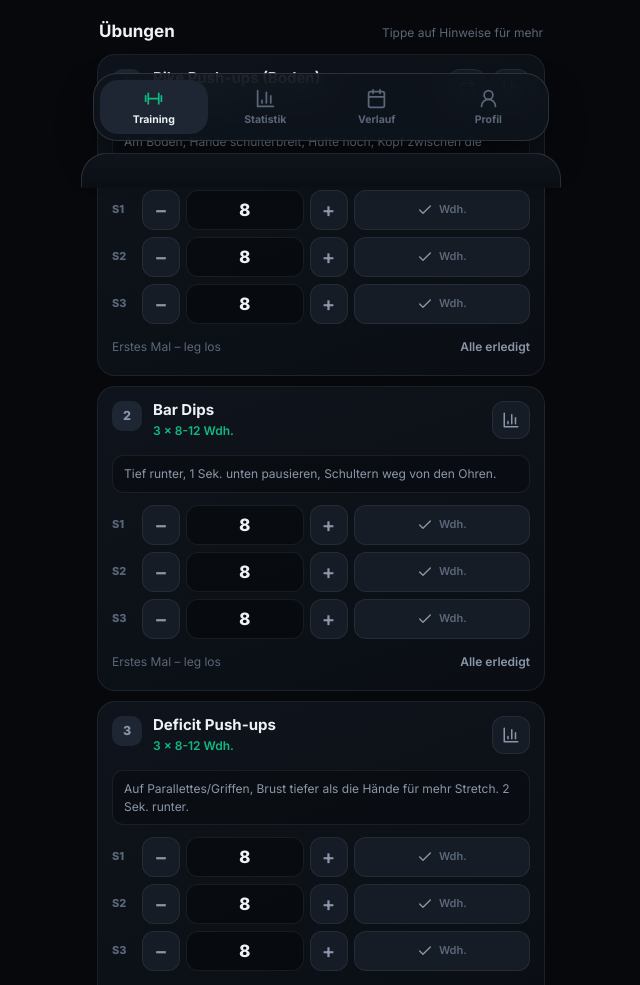
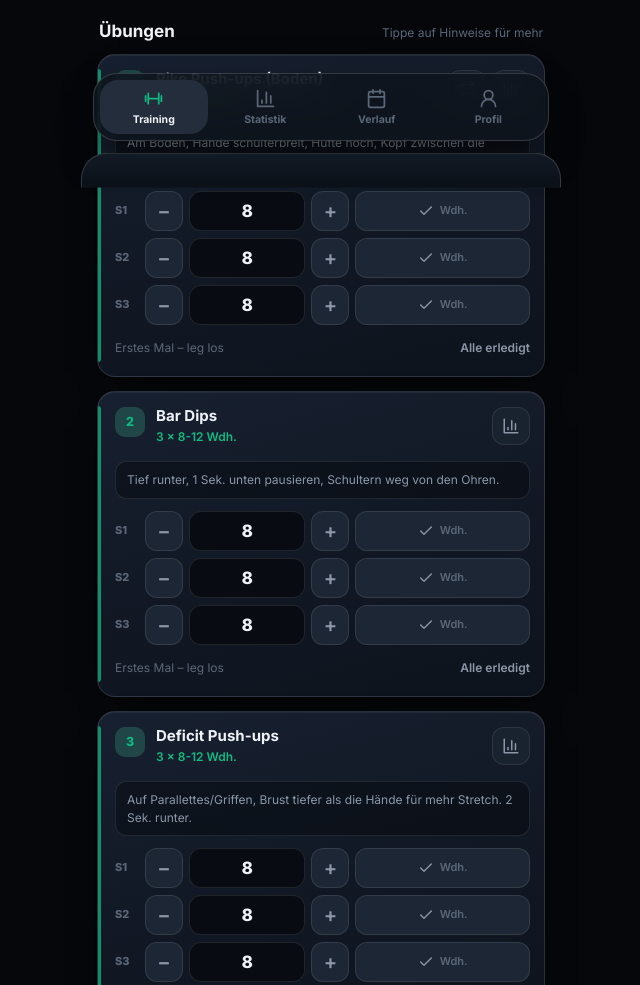
Before and after one commit to lennspitzer-ui/calisthenics-tracker, a plain HTML site: page index.html in a window 1280 px wide. Shown: the part 649-1634 px from the top of the page, without its empty margins (319-959 px from the left). Drawn offline with Linux system fonts and the light colour scheme.

Commit message:
V5.0.1: Handy-Darkmode-Fix, Übungskarten mit mehr Kontrast, Hinweistext-Clamp
Co-Authored-By: Claude Opus 5.5 <noreply@anthropic.com>
Claude-Session: https://claude.ai/code/session_017LoaMTrR3G6PHdPvogDgtT

```diff
--- a/index.html
+++ b/index.html
@@ -6,7 +6,10 @@
 <meta name="description" content="Calisthenics Pro V5 – Workout-Tracker mit Fokus-Modus, Progression, Rekorden, Statistik und Offline-Funktion.">
 <title>Calisthenics Pro V5</title>
 <link rel="manifest" href="manifest.json">
-<meta name="theme-color" content="#06080c">
+<meta name="theme-color" content="#05070a">
+<meta name="color-scheme" content="dark only">
+<meta name="supported-color-schemes" content="dark">
+<meta name="darkreader-lock">
 <meta name="apple-mobile-web-app-capable" content="yes">
 <meta name="mobile-web-app-capable" content="yes">
 <meta name="apple-mobile-web-app-status-bar-style" content="black-translucent">
@@ -49,13 +52,15 @@ if ('serviceWorker' in navigator) {
 </script>
 <style>
 :root{
-  --bg:#06080c; --bg2:#0a0e14; --s1:#0f141c; --s2:#151c26; --s3:#1d2632;
-  --line:rgba(255,255,255,.07); --line2:rgba(255,255,255,.13);
+  --bg:#05070a; --bg2:#0b1017; --s1:#121a25; --s2:#19222f; --s3:#232d3b;
+  --line:rgba(255,255,255,.09); --line2:rgba(255,255,255,.16);
   --tx:#eef2f7; --mu:#8b97a8; --di:#5b6778;
   --acc:#10b981; --day:#10b981; --warn:#f59e0b; --hot:#ef4444; --xp:#a78bfa;
   --r:18px; --sb:env(safe-area-inset-bottom,0px); --st:env(safe-area-inset-top,0px);
-  color-scheme:dark;
+  color-scheme:dark only;
+  forced-color-adjust:none;
 }
+html,body{background-color:#05070a}
 *{box-sizing:border-box;margin:0;padding:0}
 html{-webkit-text-size-adjust:100%}
 body{background:var(--bg);color:var(--tx);font:14px/1.45 'Inter',system-ui,-apple-system,'Segoe UI',Roboto,sans-serif;-webkit-tap-highlight-color:transparent;min-height:100vh;overflow-x:hidden;-webkit-font-smoothing:antialiased}
@@ -95,7 +100,7 @@ input[type=number]{-moz-appearance:textfield;appearance:textfield}
 .tchip.run{color:var(--day);border-color:color-mix(in srgb,var(--day) 50%,transparent);box-shadow:0 0 18px -6px var(--day)}
 
 /* Cards & controls */
-.card{background:linear-gradient(160deg,var(--s1),var(--bg2));border:1px solid var(--line);border-radius:var(--r);padding:16px}
+.card{background:linear-gradient(165deg,#141c28,#0d131b);border:1px solid rgba(255,255,255,.1);border-radius:var(--r);padding:16px;box-shadow:inset 0 1px 0 rgba(255,255,255,.05),0 14px 34px -22px #000}
 .btn{display:inline-flex;align-items:center;justify-content:center;gap:8px;padding:12px 14px;border-radius:14px;background:var(--s2);border:1px solid var(--line);font-weight:700;font-size:13px;color:var(--tx);transition:transform .12s,border-color .2s}
 .btn:active{transform:scale(.97)}
 .btn.block{width:100%}
@@ -177,7 +182,7 @@ input[type=number]{-moz-appearance:textfield;appearance:textfield}
 .rpe-v b{font-size:22px;font-weight:800;transition:color .2s}
 .rpe-v small{font-size:11px;color:var(--di)}
 #rpeEmoji{font-size:20px}
-.rpe-slider{-webkit-appearance:none;appearance:none;width:100%;height:8px;border-radius:99px;outline:none;background:var(--s3)}
+.rpe-slider{-webkit-appearance:none;appearance:none;width:100%;height:10px;border-radius:99px;outline:none;background:#2a3544}
 .rpe-slider::-webkit-slider-thumb{-webkit-appearance:none;width:28px;height:28px;border-radius:50%;background:var(--rc,#eab308);border:4px solid var(--bg);box-shadow:0 0 0 2px var(--rc,#eab308),0 4px 12px rgba(0,0,0,.5)}
 .rpe-slider::-moz-range-thumb{width:22px;height:22px;border-radius:50%;background:var(--rc,#eab308);border:4px solid var(--bg);box-shadow:0 0 0 2px var(--rc,#eab308)}
 .rpe-scale{display:flex;justify-content:space-between;font-size:10px;color:var(--di);margin-top:6px;font-weight:600}
@@ -190,26 +195,28 @@ input[type=number]{-moz-appearance:textfield;appearance:textfield}
 .note::placeholder{color:var(--di)}
 
 /* Exercise cards */
-.ex{background:linear-gradient(160deg,var(--s1),var(--bg2));border:1px solid var(--line);border-radius:var(--r);padding:14px;transition:border-color .3s,background .3s}
-.ex+.ex{margin-top:10px}
-.ex.done{border-color:rgba(16,185,129,.35);background:linear-gradient(160deg,rgba(16,185,129,.08),var(--bg2))}
+.ex{position:relative;overflow:hidden;background:linear-gradient(165deg,#172030 0%,#111824 55%,#0d131c 100%);border:1px solid rgba(255,255,255,.11);border-radius:var(--r);padding:15px 14px 14px 17px;box-shadow:inset 0 1px 0 rgba(255,255,255,.06),0 16px 36px -20px #000,0 2px 8px -4px rgba(0,0,0,.8);transition:border-color .3s,background .3s}
+.ex::before{content:"";position:absolute;left:0;top:14px;bottom:14px;width:3px;border-radius:0 3px 3px 0;background:var(--day);opacity:.75}
+.ex+.ex{margin-top:14px}
+.ex.done{border-color:rgba(16,185,129,.4);background:linear-gradient(165deg,#12291f,#0d1a16 60%,#0c1419)}
+.ex.done::before{background:var(--acc);opacity:1}
 .ex-h{display:flex;gap:11px;align-items:flex-start}
-.ex-n{width:30px;height:30px;border-radius:10px;background:var(--s3);display:grid;place-items:center;font-weight:800;font-size:12.5px;color:var(--mu);flex-shrink:0}
-.ex.done .ex-n{background:var(--acc);color:#03130c}
+.ex-n{width:30px;height:30px;border-radius:10px;background:color-mix(in srgb,var(--day) 18%,#232d3b);color:var(--day)!important;display:grid;place-items:center;font-weight:800;font-size:12.5px;color:var(--mu);flex-shrink:0}
+.ex.done .ex-n{background:var(--acc);color:#03130c!important}
 .ex-main{flex:1;min-width:0}
 .ex-t{font-size:15px;font-weight:700;line-height:1.25}
 .ex-s{font-size:12px;color:var(--day);font-weight:600;margin:2px 0 6px}
 .ex-act{display:flex;gap:6px}
-.ex-note{font-size:12px;color:var(--mu);margin:10px 0 12px;padding:9px 11px;background:rgba(0,0,0,.25);border-radius:11px;border:1px solid var(--line);line-height:1.45}
+.ex-note{font-size:12px;color:var(--mu);margin:10px 0 12px;padding:9px 11px;background:rgba(0,0,0,.32);cursor:pointer;border-radius:11px;border:1px solid var(--line);line-height:1.45}
 .clamp{display:-webkit-box;-webkit-line-clamp:2;-webkit-box-orient:vertical;overflow:hidden}
 .sets{display:flex;flex-direction:column;gap:7px}
 .set{display:grid;grid-template-columns:24px 38px minmax(44px,1fr) 38px 1.5fr;gap:6px;align-items:center}
 .set-n{font-size:11px;font-weight:800;color:var(--di)}
-.step{height:40px;border-radius:12px;background:var(--s2);border:1px solid var(--line);font-size:20px;font-weight:600;color:var(--mu);line-height:1}
+.step{height:40px;border-radius:12px;background:#1c2634;border:1px solid rgba(255,255,255,.1);font-size:20px;font-weight:600;color:var(--mu);line-height:1}
 .step:active{background:var(--s3);color:var(--tx)}
-.val{height:40px;width:100%;text-align:center;border-radius:12px;background:rgba(0,0,0,.35);border:1px solid var(--line);font-weight:800;font-size:17px}
+.val{height:40px;width:100%;text-align:center;border-radius:12px;background:#080c12;border:1px solid rgba(255,255,255,.1);font-weight:800;font-size:17px}
 .val:focus{outline:none;border-color:var(--day)}
-.done-btn{height:40px;border-radius:12px;border:1px solid var(--line);background:var(--s2);display:flex;align-items:center;justify-content:center;gap:6px;font-size:12px;font-weight:700;color:var(--mu);transition:all .2s}
+.done-btn{height:40px;border-radius:12px;border:1px solid rgba(255,255,255,.1);background:#1c2634;display:flex;align-items:center;justify-content:center;gap:6px;font-size:12px;font-weight:700;color:var(--mu);transition:all .2s}
 .done-btn .ic{width:16px;height:16px}
 .done-btn .ghost{font-size:11px;color:var(--di);font-weight:600}
 .done-btn.on{background:var(--acc);color:#03130c;border-color:transparent;box-shadow:0 0 20px -6px var(--acc)}
@@ -389,6 +396,8 @@ input[type=number]{-moz-appearance:textfield;appearance:textfield}
 .inp:focus{outline:none;border-color:var(--day)}
 .sub-l{font-size:12.5px;font-weight:600;margin:14px 0 8px}
 .foot{text-align:center;font-size:11px;color:var(--di);margin-top:20px;line-height:1.6}
+/* Signalisiert Browsern (Samsung Internet, Chrome Auto-Dark): Seite ist bereits dunkel → nicht nachträglich abdunkeln */
+@media (prefers-color-scheme:dark){:root{color-scheme:dark only}html,body{background-color:#05070a}}
 @media (prefers-reduced-motion:reduce){*,*::before,*::after{animation:none!important;transition:none!important}}
 @media (max-width:360px){.set{grid-template-columns:20px 34px minmax(40px,1fr) 34px 1.2fr}.f-val{font-size:86px}.f-ring{width:220px;height:220px}}
 </style>
@@ -876,7 +885,7 @@ function exCard(day, ex, i) {
           <div class="pills">${act.isAlt ? '<span class="pill alt">Alternative</span>' : ''}${sug?.up ? '<span class="pill warn">🔥 Steigern</span>' : ''}${isPR ? '<span class="pill pr">🏆 Rekord</span>' : ''}</div></div>
         <div class="ex-act">${ex.alternatives?.length ? `<button class="btn icon" onclick="openVariants('${day}','${ex.id}')" aria-label="Übung ersetzen">${ic('swap')}</button>` : ''}<button class="btn icon" onclick="exDetail('${ex.id}')" aria-label="Verlauf">${ic('chart')}</button></div>
       </div>
-      <p class="ex-note clamp" onclick="this.classList.toggle('clamp')">${esc(act.note)}</p>
+      <p class="ex-note" onclick="this.firstElementChild.classList.toggle('clamp')"><span class="clamp">${esc(act.note)}</span></p>
       <div class="sets">${rows}</div>
       <div class="ex-f">${sug ? `<button class="link" onclick="copyLast('${day}','${ex.id}')">${ic('copy', 's')} Werte vom ${fmtDate(sug.date)}</button>` : '<span class="dim sm">Erstes Mal – leg los</span>'}
         <button class="link" onclick="toggleAll('${day}','${ex.id}')">${all ? 'Zurücksetzen' : 'Alle erledigt'}</button></div>
```
